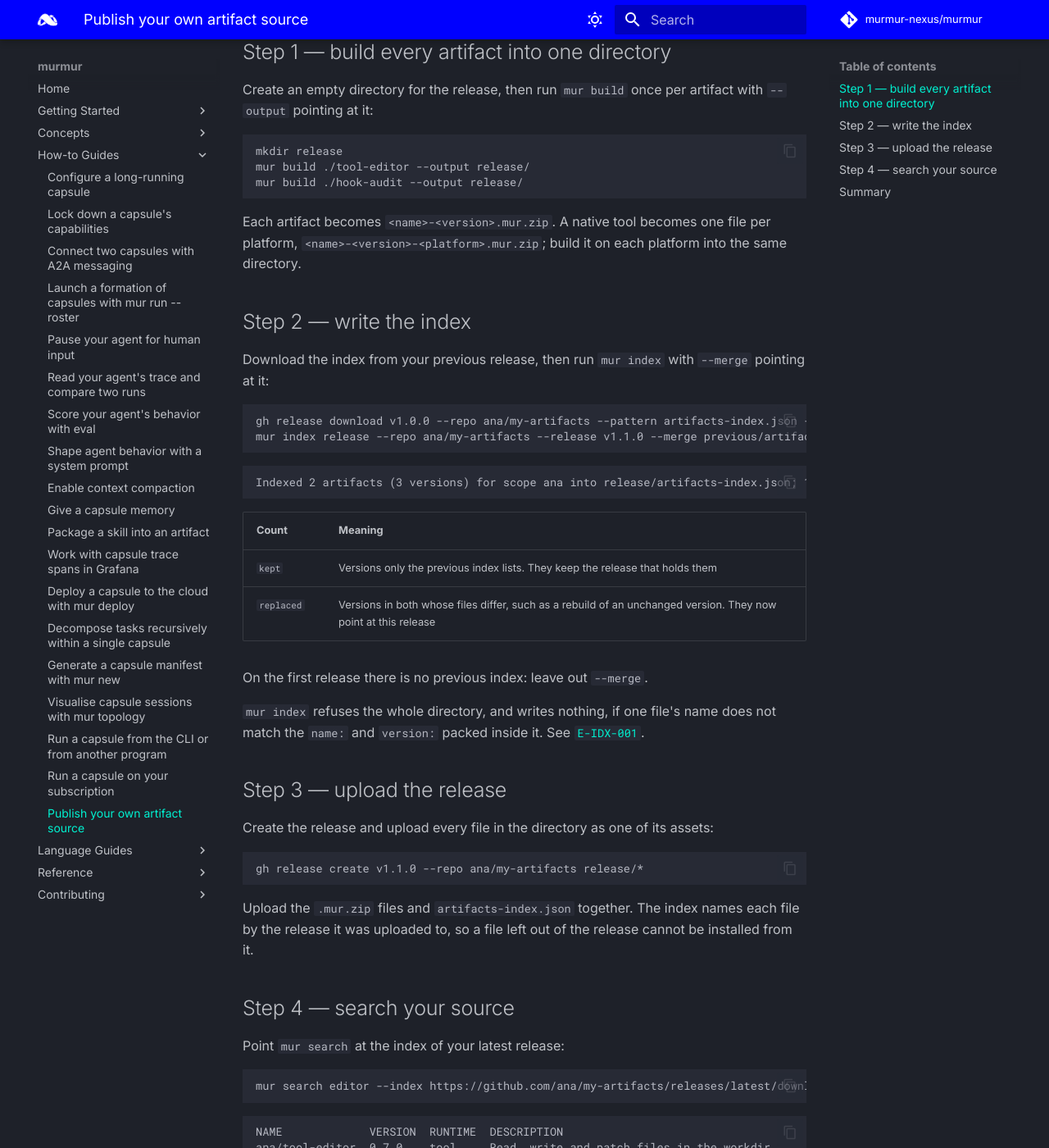
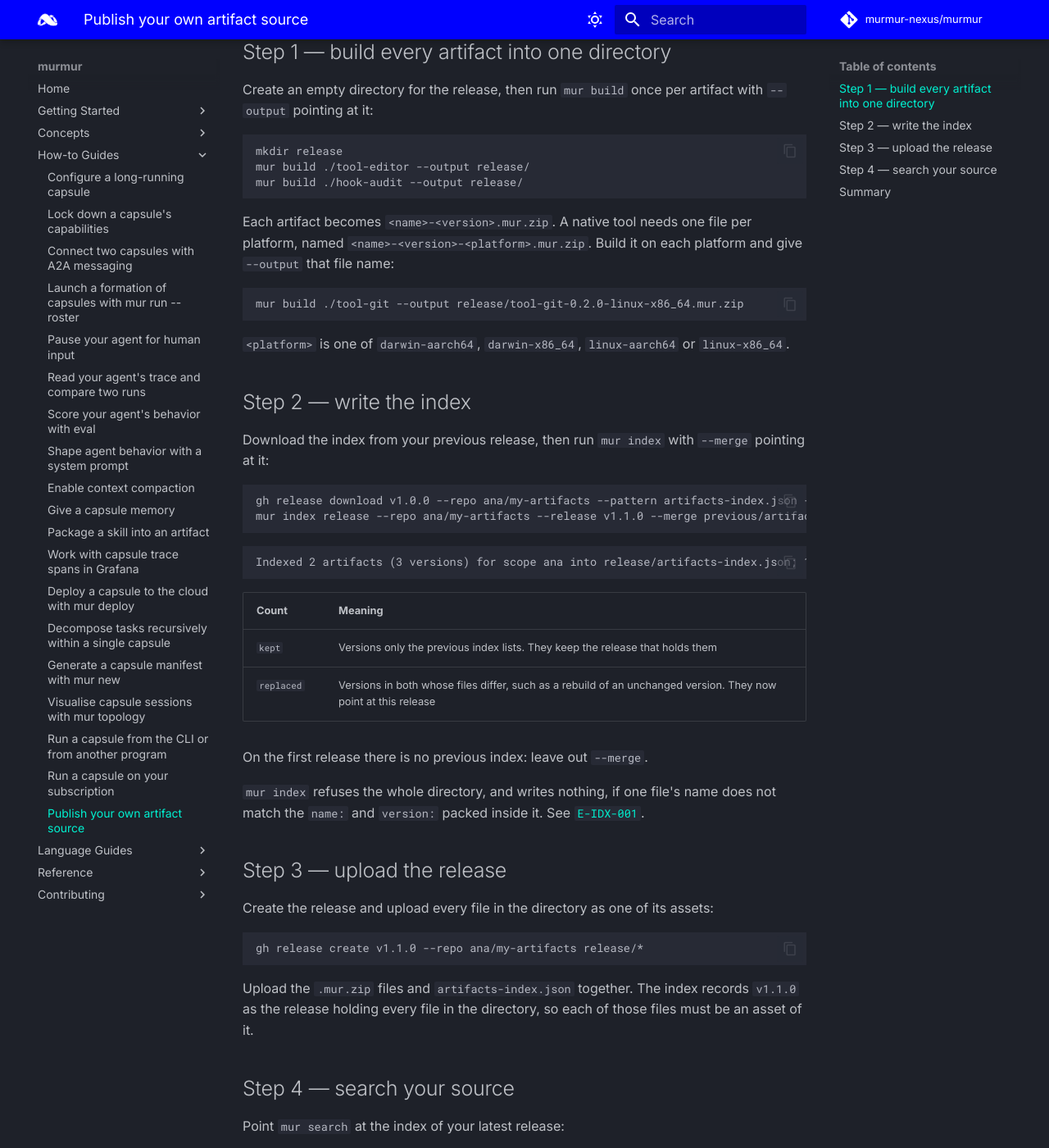
Before and after one commit to murmur-nexus/murmur, an MkDocs documentation site: the page built from docs/content/how-to/publish-artifact-source.md, in a window 1280 px wide and 1400 px high, scrolled down 735 px. Shown: the whole window at 82% size. Built offline with MkDocs 1.6.1 and Material for MkDocs 9.7.7, drawn with Linux system fonts in a browser that asks for light colours; comment, search, counter and statistics services are not loaded.

````diff
--- a/docs/content/how-to/publish-artifact-source.md
+++ b/docs/content/how-to/publish-artifact-source.md
@@ -35,8 +35,15 @@ mur build ./tool-editor --output release/
 mur build ./hook-audit --output release/
 ```
 
-Each artifact becomes `<name>-<version>.mur.zip`. A native tool becomes one file per platform,
-`<name>-<version>-<platform>.mur.zip`; build it on each platform into the same directory.
+Each artifact becomes `<name>-<version>.mur.zip`. A native tool needs one file per platform, named
+`<name>-<version>-<platform>.mur.zip`. Build it on each platform and give `--output` that file
+name:
+
+```bash
+mur build ./tool-git --output release/tool-git-0.2.0-linux-x86_64.mur.zip
+```
+
+`<platform>` is one of `darwin-aarch64`, `darwin-x86_64`, `linux-aarch64` or `linux-x86_64`.
 
 ## Step 2 — write the index
 
@@ -69,8 +76,8 @@ Create the release and upload every file in the directory as one of its assets:
 gh release create v1.1.0 --repo ana/my-artifacts release/*
 ```
 
-Upload the `.mur.zip` files and `artifacts-index.json` together. The index names each file by the
-release it was uploaded to, so a file left out of the release cannot be installed from it.
+Upload the `.mur.zip` files and `artifacts-index.json` together. The index records `v1.1.0` as
+the release holding every file in the directory, so each of those files must be an asset of it.
 
 ## Step 4 — search your source
 
--- a/docs/llms.txt
+++ b/docs/llms.txt
@@ -64,6 +64,7 @@ Read the summary links first. If the page links are not enough, use `/llms-full.
 - [Generate a capsule manifest with mur new](/how-to/generate-manifest.md): Turning a plain-language task description into a ready-to-refine `murmur.yaml`.
 - [Deploy a capsule to the cloud with mur deploy](/how-to/deploy-capsule-cloud.md): Uploading capsule files to a VM via SSH and getting back a public A2A endpoint.
 - [Run a capsule from the CLI or from another program](/how-to/different-ways-to-run-murmur.md): `mur run`'s two output modes and which callers each one serves.
+- [Publish your own artifact source](/how-to/publish-artifact-source.md): Building artifacts, writing their `artifacts-index.json` with `mur index`, and uploading both as a GitHub release others can install and search.
 
 ## Language Guides
 
@@ -94,6 +95,7 @@ Read the summary links first. If the page links are not enough, use `/llms-full.
 
 - [Default Artifacts](/reference/default-artifacts.md): The artifacts murmur publishes — declare one in `artifacts:` and `mur install` fetches it; none has to be built locally.
 - [Installing Artifacts](/reference/installing-artifacts.md): How the way you reference an artifact determines what gets fetched and where authentication comes from.
+- [Artifact Index](/reference/artifact-index.md): The `artifacts-index.json` format a source publishes and `mur search` reads — every version, its release, file digests and interfaces, and which version fits this `mur`.
 - [WIT Interfaces](/reference/wit-interfaces.md): Every WIT interface WASM artifacts use to talk to the runtime — who uses each one, and what it means for you.
 - [Roost API](/reference/roost-api.md): `mur-roost`, the local daemon that spawns capsules on request — its health check, spawn, and poll endpoints.
 
````
Also changed, not shown: docs/content/reference/diagnostics.md (+2 -2 lines), 3 other files.
